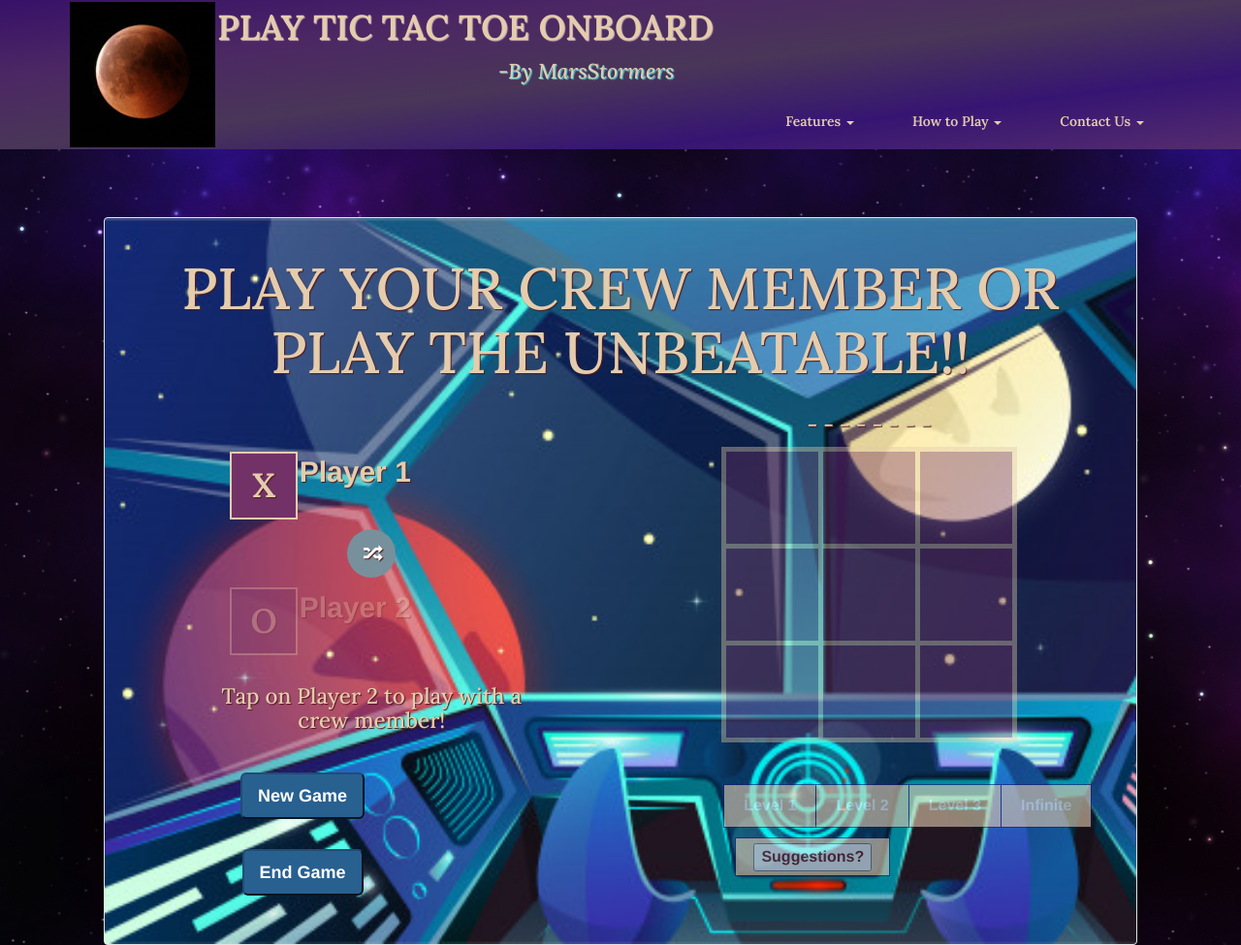
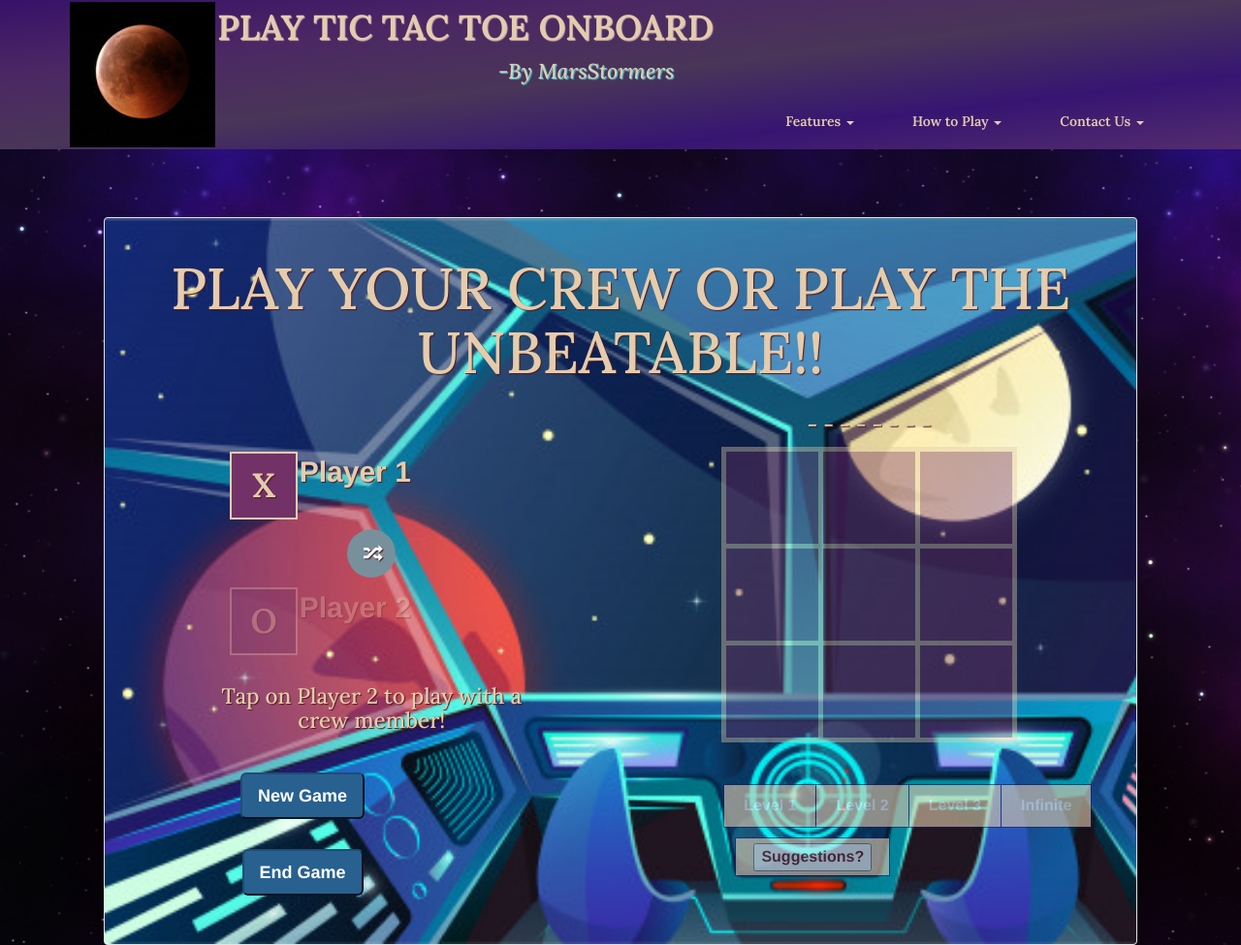
Before and after one commit to ashzest/marsStormers, a plain HTML site: page index.html in a window 1280 px wide. Shown: the whole page at 97% size. Drawn offline with nearby package versions, Linux system fonts and the light colour scheme.

Commit message:
Update index.html
changed header

```diff
--- a/index.html
+++ b/index.html
@@ -87,7 +87,7 @@
     <div class="row col-md-10 col-md-offset-1 col-xs-10 col-xs-offset-1 well" id="panel">
 
         <div class="col-md-12">
-            <h1 class="row text-center">PLAY YOUR CREW MEMBER OR PLAY THE UNBEATABLE!! </h1>
+            <h1 class="row text-center">PLAY YOUR CREW OR PLAY THE UNBEATABLE!! </h1>
 
         </div>
         <div class="col-md-4 col-md-offset-1 text-center settings">
```
